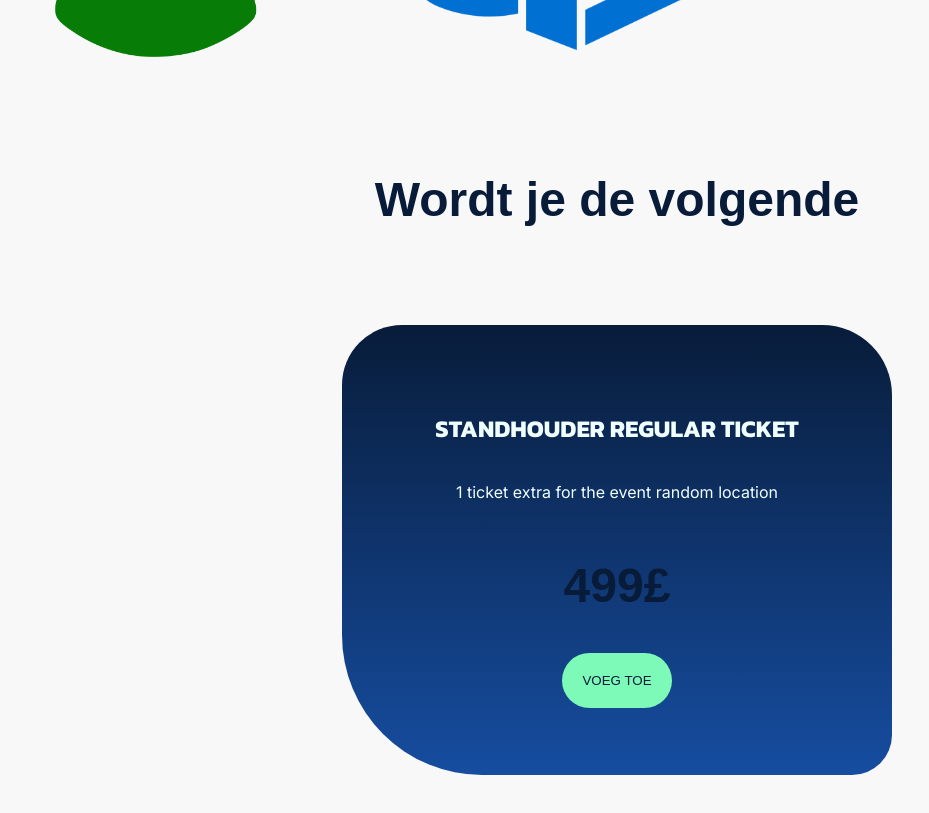
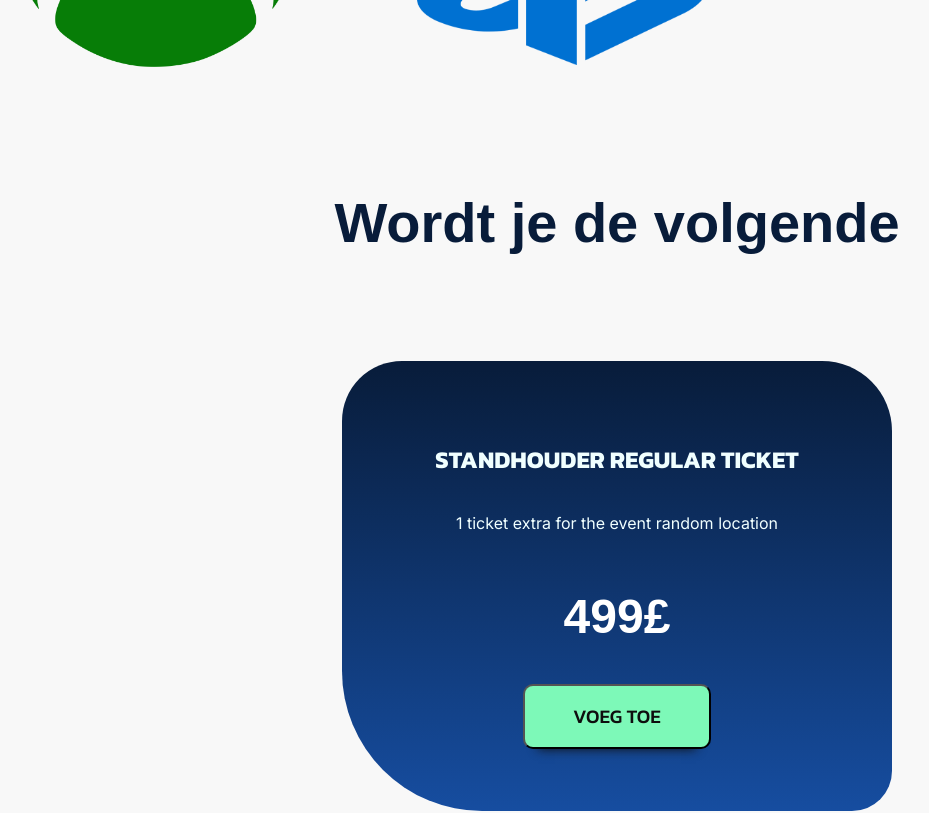
Before and after one commit to GlupekEJ/GameEvent, an Angular app in the folder Client/: page /standhouders in a window 1280 px wide. Shown: the part 1700-2513 px from the top of the page, without its empty margins (23-952 px from the left). Built offline with nearby package versions, Linux system fonts and the light colour scheme.

Commit message:
buttons aangepast

```diff
--- a/Client/src/app/standhouders/standhouders.component.css
+++ b/Client/src/app/standhouders/standhouders.component.css
@@ -5,11 +5,10 @@
     text-align: center;
     background-size: cover;
     text-transform: uppercase;
-    font-size: 3em;
     color: #f8f8f8;
     margin: 0;
     background-image:linear-gradient(to top , rgb(0 0 0 / 0.8), rgb(0 0 0 / 0.5)) ,  url(../Image/senad-palic-bWYZn--b48I-unsplash.jpg);
-
+    font-size:clamp(3em,7vh,5em);
 }
 h2{
     font-size: 3em;
@@ -24,6 +23,7 @@ h2{
     grid-template-columns: 1fr 1fr 1fr;
     justify-content: center;
    margin:10px ;
+   align-items: center;
 
 }
 .patner1 img{
@@ -60,7 +60,7 @@ margin: 10px;
 }
 
 h3{
-    font-size: 3em;
+    font-size:clamp(3em,7vh,5em);
     font-family: "Freeman", sans-serif;
     color: #081C3A;
     text-align: center;
@@ -86,6 +86,9 @@ h3{
     font-family: "Kanit", sans-serif;
     text-transform: uppercase;
     padding: 0;
+}
+.regular h2{
+    color: white;
 }
 .content{
     display: flex;
@@ -116,10 +119,46 @@ h3{
     text-transform: uppercase;
     padding: 0;
 }
+.premiun h2{
+    color: white;
+}
 button{
-    padding: 20px;
-    color:#081C3A ;
-    background-color:#7DF9B8;
-    border-radius: 30px;
-    border: none;
+    background-color: #7df9b8;
+    color: #0e0e0e;
+    font-family: "Kanit", sans-serif;
+    font-weight: 500;
+    font-size: clamp(1rem, 2vw, 1.2rem);
+    text-decoration: none;
+    text-align: center;
+    border-radius: 10px;
+    box-shadow: 0px 15px 10px -15px #111;
+    padding-top: 1rem;
+    padding-bottom: 1rem;
+    padding-left: 3rem;
+    padding-right: 3rem;
+    transition: 0.2s;
 }
+button:hover{
+    background-color:  #32b772;
+}
+
+@media(max-width: 600px){
+    .partners{
+        display: flex;
+        flex-direction: column;
+        justify-content: center;
+        align-items: center;
+    }
+
+    .title{
+        font-size: 1.5em;
+        padding: 100px;
+    }
+
+    .premiun{
+        width: 300px;
+    }
+    .regular{
+        width: 300px;
+    }
+}
--- a/Client/src/app/tickets/tickets.component.css
+++ b/Client/src/app/tickets/tickets.component.css
@@ -104,12 +104,25 @@ section{
 }
 
 button{
-    padding: 20px;
-    color:#081C3A ;
-    background-color:#7DF9B8;
-    border-radius: 30px;
-    border: none;
+    background-color: #7df9b8;
+    color: #0e0e0e;
+    font-family: "Kanit", sans-serif;
+    font-weight: 500;
+    font-size: clamp(1rem, 2vw, 1.2rem);
+    text-decoration: none;
+    text-align: center;
+    border-radius: 10px;
+    box-shadow: 0px 15px 10px -15px #111;
+    padding-top: 1rem;
+    padding-bottom: 1rem;
+    padding-left: 3rem;
+    padding-right: 3rem;
+    transition: 0.2s;
 }
+button:hover {
+    background-color: #32b772;
+  }
+
 .ticket2{
     display: flex;
     flex-direction: column;
```
